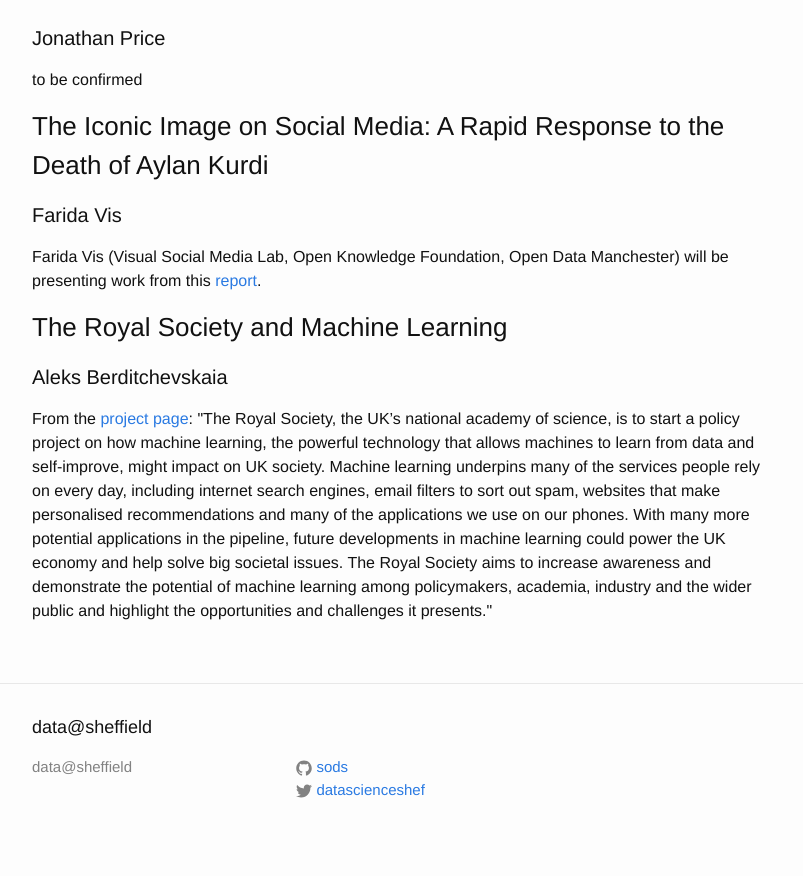
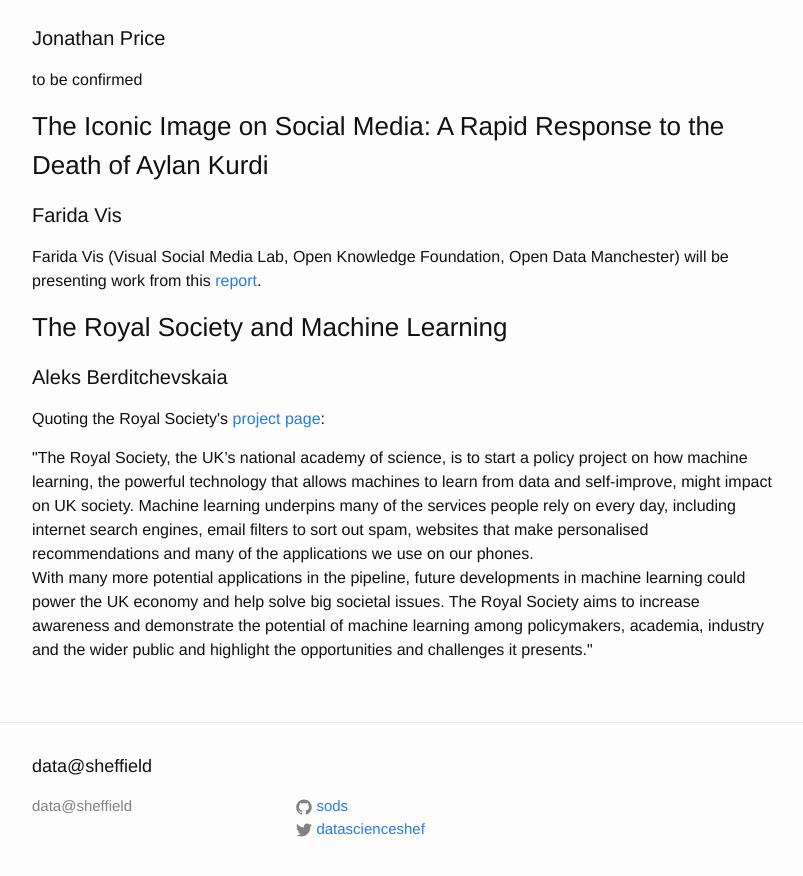
Before and after one commit to sods/das2015, a Jekyll site: the page built from schedule.html, in a window 1280 px wide and 900 px high, scrolled down 3223 px. Shown: the top 876 px of the window, without its empty margins (238-1041 px from the left). Built offline with Jekyll 4.4.1, drawn with Linux system fonts in a browser that asks for light colours.

Commit message:
style changes

```diff
--- a/schedule.html
+++ b/schedule.html
@@ -58,6 +58,8 @@ work from this <a href="http://visualsocialmedialab.org/blog/the-iconic-image-on
 
 <h3>The Royal Society and Machine Learning</h3>
 <h4>Aleks Berditchevskaia</h4>
-<p>From the <a href="https://royalsociety.org/news/2015/11/machine-learning/">project page</a>: "The Royal Society, the UK’s national academy of science, is to start a policy project on how machine learning, the powerful technology that allows machines to learn from data and self-improve, might impact on UK society. Machine learning underpins many of the services people rely on every day, including internet search engines, email filters to sort out spam, websites that make personalised recommendations and many of the applications we use on our phones.
+<p>Quoting the Royal Society's <a href="https://royalsociety.org/news/2015/11/machine-learning/">project page</a>: </p>
+
+<p>"The Royal Society, the UK’s national academy of science, is to start a policy project on how machine learning, the powerful technology that allows machines to learn from data and self-improve, might impact on UK society. Machine learning underpins many of the services people rely on every day, including internet search engines, email filters to sort out spam, websites that make personalised recommendations and many of the applications we use on our phones.<br />
 
 With many more potential applications in the pipeline, future developments in machine learning could power the UK economy and help solve big societal issues. The Royal Society aims to increase awareness and demonstrate the potential of machine learning among policymakers, academia, industry and the wider public and highlight the opportunities and challenges it presents."</p>
```
